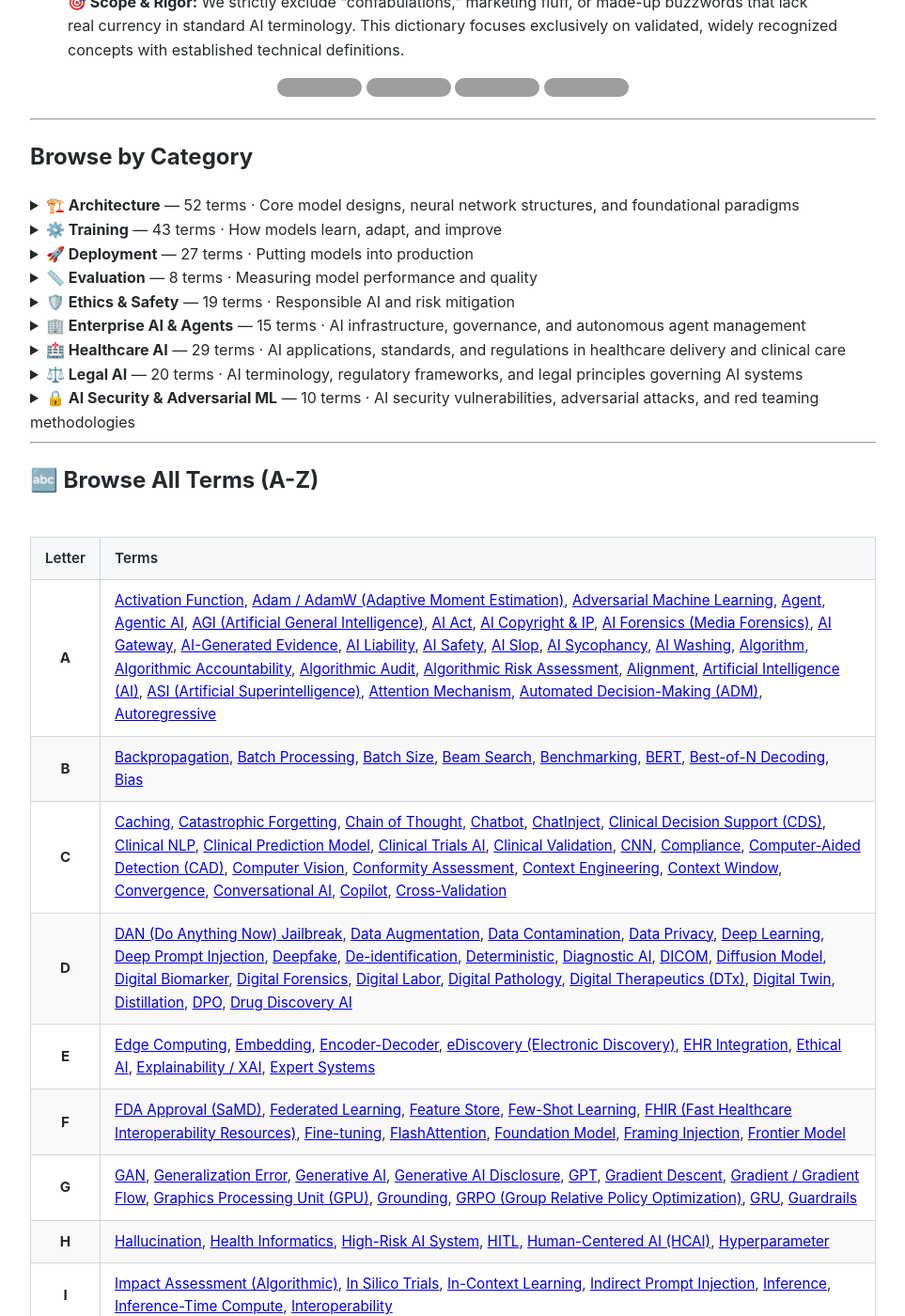
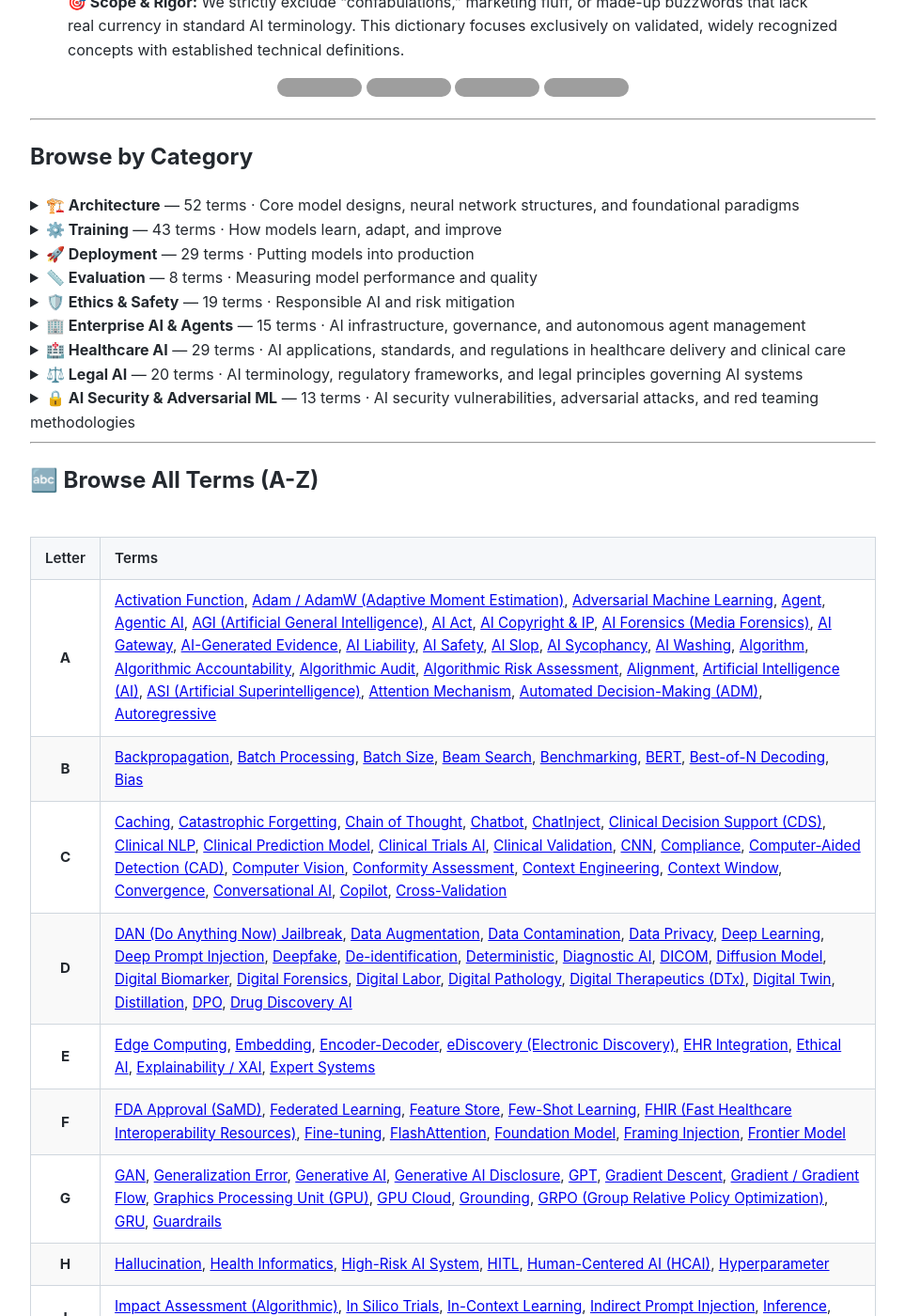
Before and after one commit to alexnubla/ai-dictionary, a Jekyll site: the page built from index.md, in a window 1280 px wide and 1400 px high, scrolled down 1181 px. Shown: the whole window at 94% size, without its empty margins (158-1121 px from the left). Built offline with Jekyll 4.4.1, drawn with Linux system fonts in a browser that asks for light colours; some of the changed text lies outside the part shown; grey boxes are pictures that could not be loaded.

Commit message:
Update index.md

```diff
--- a/index.md
+++ b/index.md
@@ -22,7 +22,7 @@
 > **🎯 Scope & Rigor:** We strictly exclude "confabulations," marketing fluff, or made-up buzzwords that lack real currency in standard AI terminology. This dictionary focuses exclusively on validated, widely recognized concepts with established technical definitions.
 
 <p align="center">
-  <img src="https://img.shields.io/badge/Terms-223-blue?style=for-the-badge" alt="223 Terms">
+  <img src="https://img.shields.io/badge/Terms-220+-blue?style=for-the-badge" alt="220+ Terms">
   <img src="https://img.shields.io/badge/Categories-9-green?style=for-the-badge" alt="9 Categories">
   <img src="https://img.shields.io/badge/Updated-August_2026-orange?style=for-the-badge" alt="Updated August 2026">
   <img src="https://img.shields.io/badge/License-MIT-purple?style=for-the-badge" alt="MIT License">
@@ -140,19 +140,21 @@
 </details>
 
 <details>
-<summary><strong><a href="./categories/deployment/" style="text-decoration: none !important; color: inherit !important;">🚀 Deployment</a></strong> — 27 terms · Putting models into production</summary>
+<summary><strong><a href="./categories/deployment/" style="text-decoration: none !important; color: inherit !important;">🚀 Deployment</a></strong> — 29 terms · Putting models into production</summary>
 
 <a href="./terms/batch-processing/">Batch Processing</a> ·
 <a href="./terms/beam-search/">Beam Search</a> ·
 <a href="./terms/caching/">Caching</a> ·
 <a href="./terms/edge-computing/">Edge Computing</a> ·
 <a href="./terms/feature-store/">Feature Store</a> ·
+<a href="./terms/gpu-cloud/">GPU Cloud</a> ·
 <a href="./terms/graphics-processing-unit/">Graphics Processing Unit (GPU)</a> ·
 <a href="./terms/grounding/">Grounding</a> ·
 <a href="./terms/inference/">Inference</a> ·
 <a href="./terms/inference-time-compute/">Inference-Time Compute</a> ·
 <a href="./terms/kv-cache/">KV Cache</a> ·
 <a href="./terms/latency/">Latency</a> ·
+<a href="./terms/llm-reverse-proxy/">LLM Reverse Proxy</a> ·
 <a href="./terms/mcp/">MCP</a> ·
 <a href="./terms/model-serving/">Model Serving</a> ·
 <a href="./terms/observability/">Observability</a> ·
@@ -294,7 +296,7 @@
 </details>
 
 <details>
-<summary><strong><a href="./categories/ai-security/" style="text-decoration: none !important; color: inherit !important;">🔒 AI Security &amp; Adversarial ML</a></strong> — 10 terms · AI security vulnerabilities, adversarial attacks, and red teaming methodologies</summary>
+<summary><strong><a href="./categories/ai-security/" style="text-decoration: none !important; color: inherit !important;">🔒 AI Security &amp; Adversarial ML</a></strong> — 13 terms · AI security vulnerabilities, adversarial attacks, and red teaming methodologies</summary>
 
 <a href="./terms/adversarial-machine-learning/">Adversarial Machine Learning</a> ·
 <a href="./terms/ascii-smuggling/">ASCII Smuggling</a> ·
@@ -323,12 +328,12 @@
 | **D** | [DAN (Do Anything Now) Jailbreak](./terms/dan-jailbreak/), [Data Augmentation](./terms/data-augmentation/), [Data Contamination](./terms/data-contamination/), [Data Privacy](./terms/data-privacy/), [Deep Learning](./terms/deep-learning/), [Deep Prompt Injection](./terms/deep-prompt-injection/), [Deepfake](./terms/deepfake/), [De-identification](./terms/de-identification/), [Deterministic](./terms/deterministic/), [Diagnostic AI](./terms/diagnostic-ai/), [DICOM](./terms/dicom/), [Diffusion Model](./terms/diffusion-model/), [Digital Biomarker](./terms/digital-biomarker/), [Digital Forensics](./terms/digital-forensics/), [Digital Labor](./terms/digital-labor/), [Digital Pathology](./terms/digital-pathology/), [Digital Therapeutics (DTx)](./terms/digital-therapeutics/), [Digital Twin](./terms/digital-twin/), [Distillation](./terms/distillation/), [DPO](./terms/dpo/), [Drug Discovery AI](./terms/drug-discovery-ai/) |
 | **E** | [Edge Computing](./terms/edge-computing/), [Embedding](./terms/embedding/), [Encoder-Decoder](./terms/encoder-decoder/), [eDiscovery (Electronic Discovery)](./terms/ediscovery/), [EHR Integration](./terms/ehr-integration/), [Ethical AI](./terms/ethical-ai/), [Explainability / XAI](./terms/explainability/), [Expert Systems](./terms/expert-systems/) |
 | **F** | [FDA Approval (SaMD)](./terms/fda-approval-samd/), [Federated Learning](./terms/federated-learning/), [Feature Store](./terms/feature-store/), [Few-Shot Learning](./terms/few-shot-learning/), [FHIR (Fast Healthcare Interoperability Resources)](./terms/fhir/), [Fine-tuning](./terms/fine-tuning/), [FlashAttention](./terms/flashattention/), [Foundation Model](./terms/foundation-model/), [Framing Injection](./terms/framing-injection/), [Frontier Model](./terms/frontier-model/) |
-| **G** | [GAN](./terms/gan/), [Generalization Error](./terms/generalization-error/), [Generative AI](./terms/generative-ai/), [Generative AI Disclosure](./terms/generative-ai-disclosure/), [GPT](./terms/gpt/), [Gradient Descent](./terms/gradient-descent/), [Gradient / Gradient Flow](./terms/gradient-flow/), [Graphics Processing Unit (GPU)](./terms/graphics-processing-unit/), [Grounding](./terms/grounding/), [GRPO (Group Relative Policy Optimization)](./terms/grpo/), [GRU](./terms/gru/), [Guardrails](./terms/guardrails/) |
+| **G** | [GAN](./terms/gan/), [Generalization Error](./terms/generalization-error/), [Generative AI](./terms/generative-ai/), [Generative AI Disclosure](./terms/generative-ai-disclosure/), [GPT](./terms/gpt/), [Gradient Descent](./terms/gradient-descent/), [Gradient / Gradient Flow](./terms/gradient-flow/), [Graphics Processing Unit (GPU)](./terms/graphics-processing-unit/), [GPU Cloud](./terms/gpu-cloud/), [Grounding](./terms/grounding/), [GRPO (Group Relative Policy Optimization)](./terms/grpo/), [GRU](./terms/gru/), [Guardrails](./terms/guardrails/) |
 | **H** | [Hallucination](./terms/hallucination/), [Health Informatics](./terms/health-informatics/), [High-Risk AI System](./terms/high-risk-ai-system/), [HITL](./terms/hitl/), [Human-Centered AI (HCAI)](./terms/human-centered-ai/), [Hyperparameter](./terms/hyperparameter/) |
 | **I** | [Impact Assessment (Algorithmic)](./terms/impact-assessment/), [In Silico Trials](./terms/in-silico-trials/), [In-Context Learning](./terms/in-context-learning/), [Indirect Prompt Injection](./terms/indirect-prompt-injection/), [Inference](./terms/inference/), [Inference-Time Compute](./terms/inference-time-compute/), [Interoperability](./terms/interoperability/) |
-| **J** | [Jailbreak](./terms/jailbreak/) |
+| **J** | [Jailbreak](./terms/jailbreak/), [Just-In-Time (JIT) Access](./terms/just-in-time-access/) |
 | **K** | [KV Cache](./terms/kv-cache/) |
-| **L** | [Latency](./terms/latency/), [Layer Normalization](./terms/layer-normalization/), [Learning Rate](./terms/learning-rate/), [LLM](./terms/llm/), [LoRA](./terms/lora/), [Loss Function](./terms/loss-function/), [LRM](./terms/lrm/), [LSTM](./terms/lstm/) |
+| **L** | [Latency](./terms/latency/), [Layer Normalization](./terms/layer-normalization/), [Learning Rate](./terms/learning-rate/), [LLM](./terms/llm/), [LLM Code Injection](./terms/llm-code-injection/), [LLM Hijacking](./terms/llm-hijacking/), [LLM Reverse Proxy](./terms/llm-reverse-proxy/), [LoRA](./terms/lora/), [Loss Function](./terms/loss-function/), [LRM](./terms/lrm/), [LSTM](./terms/lstm/) |
 | **M** | [Machine Learning (ML)](./terms/machine-learning/), [Mamba / SSMs (State Space Models)](./terms/mamba-ssms/), [MCP](./terms/mcp/), [Medical Imaging AI](./terms/medical-imaging-ai/), [Mixture of Experts (MoE)](./terms/moe/), [MLOps / LLMOps](./terms/mlops/), [Model](./terms/model/), [Model Monitoring / Drift Detection](./terms/model-monitoring/), [Model Serving](./terms/model-serving/), [Multimodal](./terms/multimodal/) |
 | **N** | [Narrow AI](./terms/narrow-ai/), [Natural Language Processing (NLP)](./terms/nlp/), [NER (Named Entity Recognition)](./terms/ner/), [Neural Network](./terms/neural-network/), [Non-Deterministic](./terms/non-deterministic/) |
 | **O** | [Object Detection](./terms/object-detection/), [Observability](./terms/observability/), [Open Source](./terms/open-source/), [Open-Weight Model](./terms/open-weight-model/), [Optimizer](./terms/optimizer/), [Orchestration](./terms/orchestration/), [Overfitting / Underfitting](./terms/overfitting-underfitting/) |
```
Also changed, not shown: other parts of index.md (+3 -0 lines).
